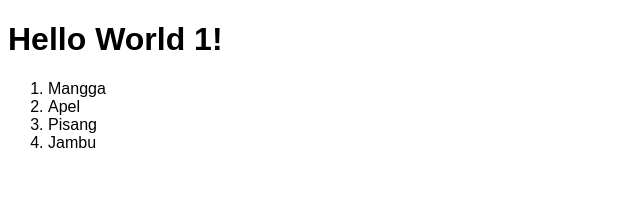
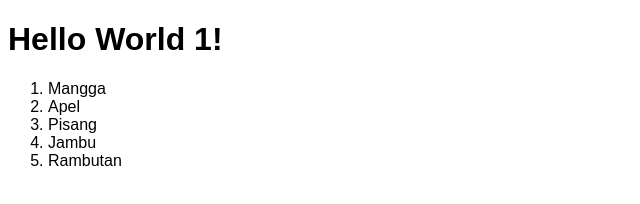
Before and after one commit to issay20/Revou_day1, a plain HTML site: page index.html in a window 1280 px wide. Shown: the whole page, without its empty margins (0-640 px from the left). Drawn offline with Linux system fonts and the light colour scheme.

Commit message:
commit 3 pakai tortois

```diff
--- a/index.html
+++ b/index.html
@@ -11,6 +11,7 @@
         <li>Apel</li>
         <li>Pisang</li>
         <li>Jambu</li>
+        <li>Rambutan</li>
     </ol>
 
 <script type="text/javascript" src="script.js"></script>
```
